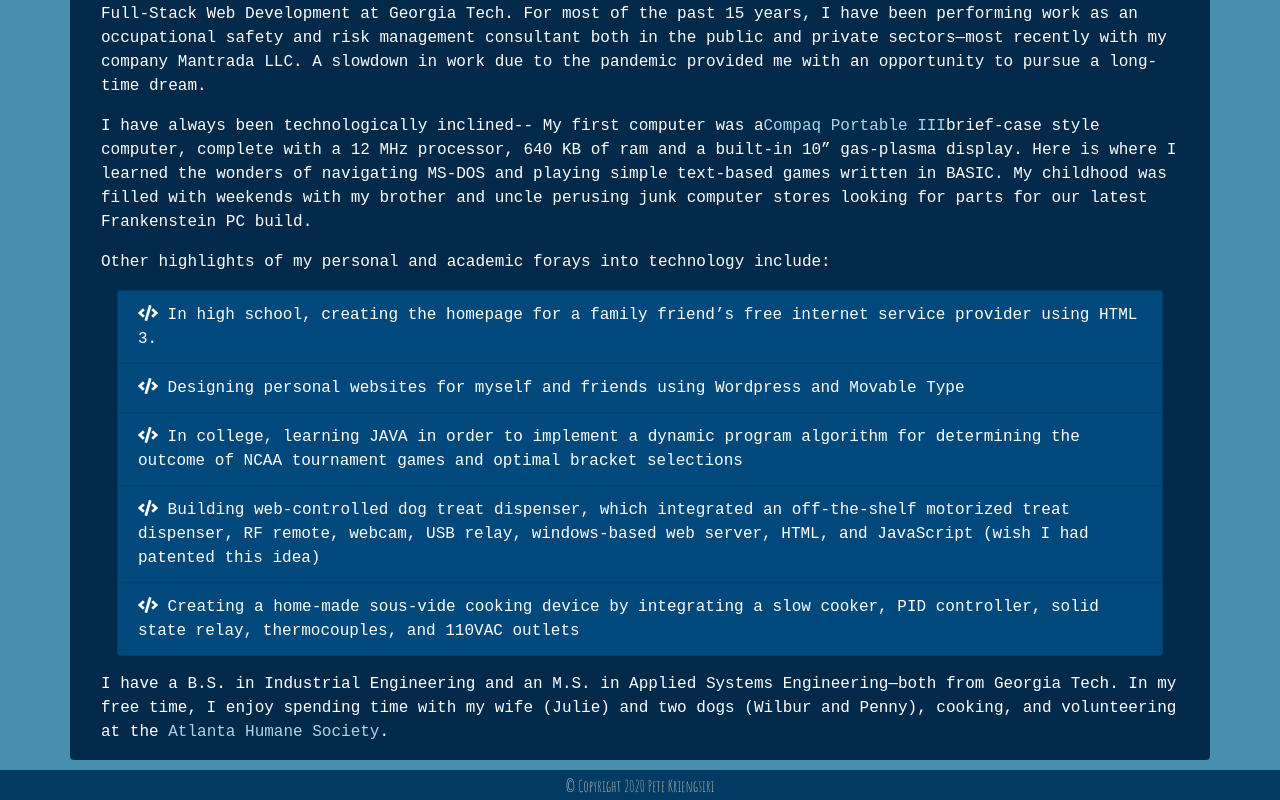
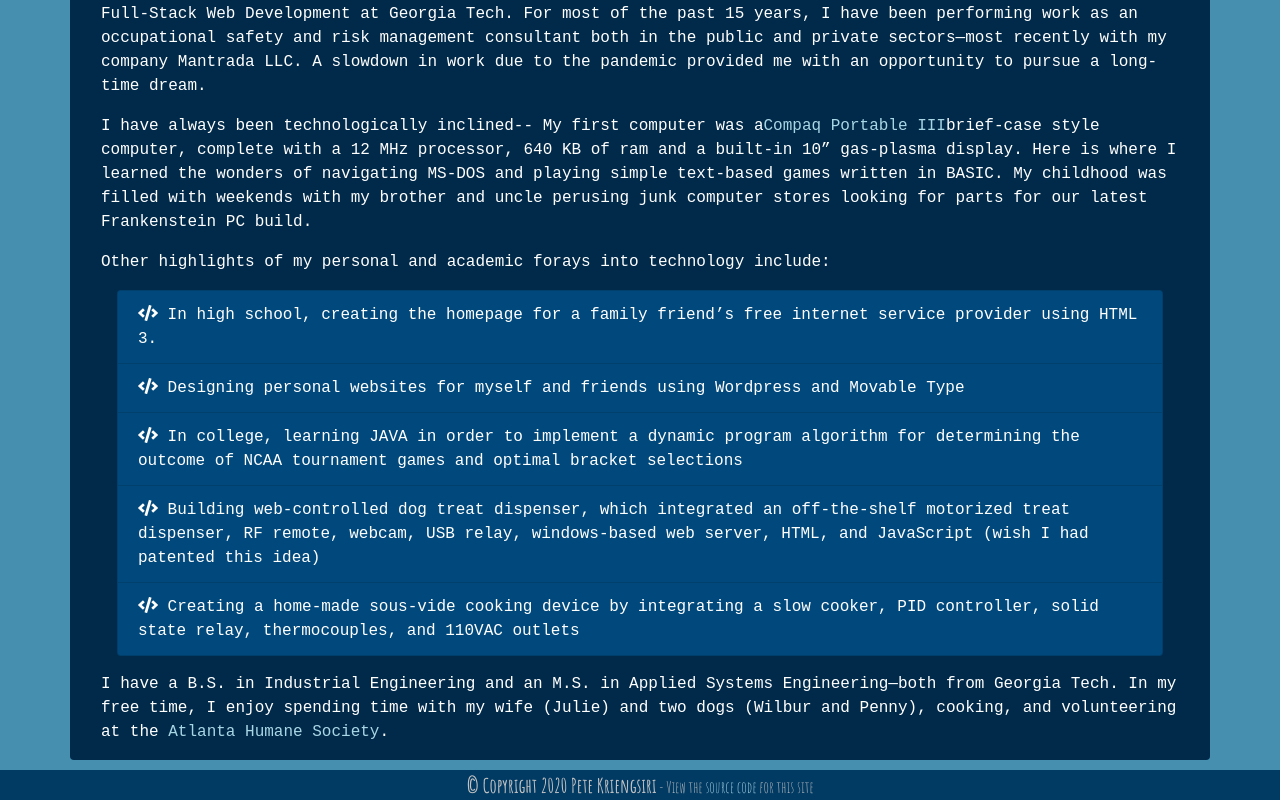
Before and after one commit to pkriengsiri/portfolio, a React (Create React App) app: page / in a window 1280 px wide. Shown: the part 430-1230 px from the top of the page. Built offline with nearby package versions, Linux system fonts and the light colour scheme.

Commit message:
Added home container

```diff
--- a/src/components/Footer/Footer.jsx
+++ b/src/components/Footer/Footer.jsx
@@ -5,7 +5,7 @@ const Footer = () => {
   return (
     <footer className="footer pt-1 mt-3">
       <div className="container-fluid text-center">
-        <span>&#169; Copyright 2020 Pete Kriengsiri</span>
+        <span className="h5">&#169; Copyright 2020 Pete Kriengsiri</span><span> - View the <a href="https://github.com/pkriengsiri/portfolio" target="_blank">source code</a> for this site</span>
       </div>
     </footer>
   );
```
Also changed, not shown: src/containers/Home/Home.jsx (added, +11 -0 lines), src/containers/Home/Home.css (added).
